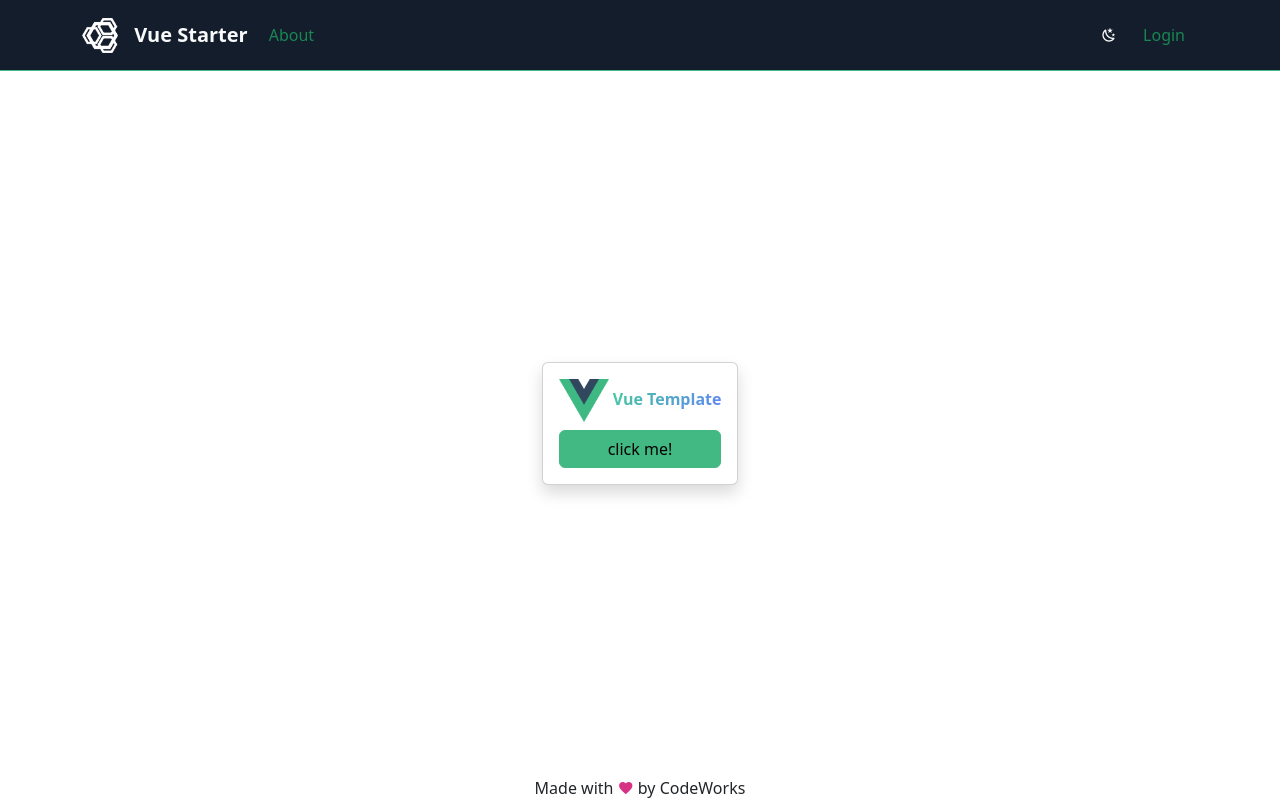
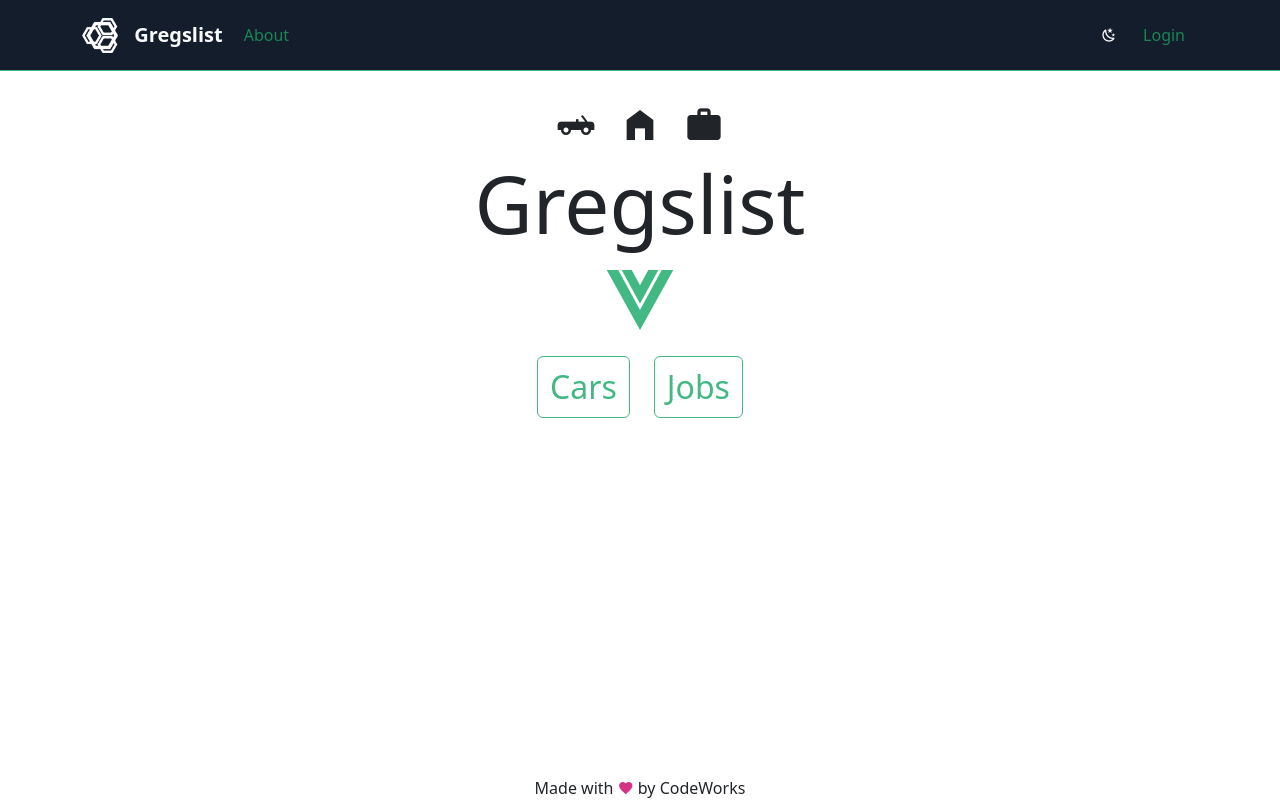
Before and after one commit to thghost21/gregslist_vue, a Vue app: page / in a window 1280 px wide. Built offline with nearby package versions, Linux system fonts and the light colour scheme; what @bcwdev/auth0provider-client would draw is missing.

Commit message:
home page styled

```diff
--- a/src/components/Navbar.vue
+++ b/src/components/Navbar.vue
@@ -21,7 +21,7 @@ watch(theme, () => {
     <div class="container gap-2">
       <RouterLink :to="{ name: 'Home' }" class="d-flex align-items-center text-light">
         <img class="navbar-brand" alt="logo" src="/img/cw-logo.png" height="45" />
-        <b class="fs-5">Vue Starter</b>
+        <b class="fs-5">Gregslist</b>
       </RouterLink>
       <!-- collapse button -->
       <button class="navbar-toggler" type="button" data-bs-toggle="collapse" data-bs-target="#navbar-links"
--- a/src/pages/HomePage.vue
+++ b/src/pages/HomePage.vue
@@ -1,13 +1,35 @@
-<script setup >
-import Example from '@/components/Example.vue';
+<script setup>
 
 
 </script>
 
 <template>
-  <Example />
+  <section class="container">
+    <div class="row">
+      <div class="col-12">
+        <div class="text-center mt-4">
+          <div class="fs-1 d-flex gap-4 justify-content-center">
+            <span class="mdi mdi-car-convertible"></span>
+            <span class="mdi mdi-home-variant"></span>
+            <span class="mdi mdi-briefcase"></span>
+          </div>
+          <h1 class="display-1">
+            Gregslist
+            <br>
+            <span class="mdi mdi-vuejs text-vue"></span>
+          </h1>
+          <div class="d-flex justify-content-center align-items-center gap-4">
+            <button class="btn btn-outline-vue fs-2">
+              Cars
+            </button>
+            <button class="btn btn-outline-vue fs-2">
+              Jobs
+            </button>
+          </div>
+        </div>
+      </div>
+    </div>
+  </section>
 </template>
 
-<style scoped lang="scss">
-
-</style>
+<style scoped lang="scss"></style>
--- a/src/services/AxiosService.js
+++ b/src/services/AxiosService.js
@@ -2,6 +2,7 @@ import Axios from 'axios'
 import { baseURL } from '../env.js'
 import { logger } from '../utils/Logger.js'
 
+// NOTE this instance is for the sandbox api!
 export const api = Axios.create({
   baseURL,
   timeout: 8000
@@ -18,9 +19,9 @@ function handleAxiosError(error) {
   } else if (error.request) {
     // The request was made but no response was received
     logger.warn('[📡 AXIOS_ERROR_NO_RESPONSE]', error.request)
-  }else {
+  } else {
     // Something happened in setting up the request that triggered an Error
-    logger.warn('[📡 AXIOS_ERROR_INVALID_REQUEST]',error.message)
+    logger.warn('[📡 AXIOS_ERROR_INVALID_REQUEST]', error.message)
   }
   return Promise.reject(error)
 }
```
Also changed, not shown: src/App.vue (+2 -6 lines).
